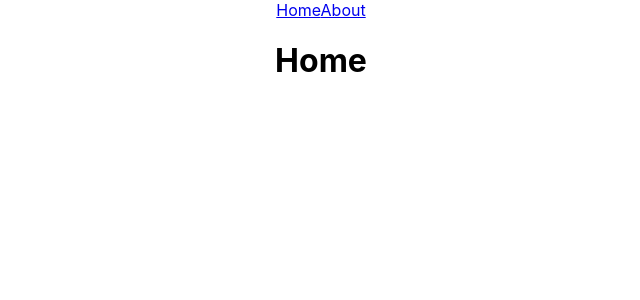
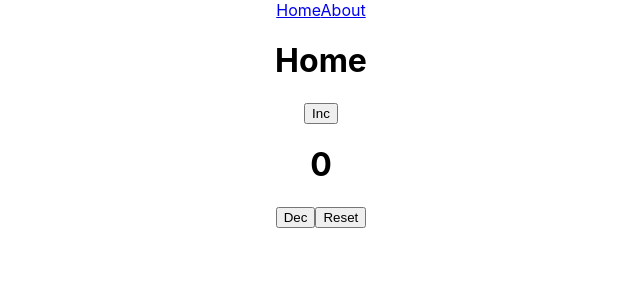
Before and after one commit to adityaprasad48/react-play, a React (Create React App) app: page / in a window 1280 px wide. Shown: the top 300 px of the page, without its empty margins (319-959 px from the left). Built offline with nearby package versions, Linux system fonts and the light colour scheme.

Commit message:
counter reducer added

```diff
--- a/src/Home.js
+++ b/src/Home.js
@@ -1,12 +1,43 @@
-import React from 'react'
+import React from 'react';
+import { useDispatch, useSelector } from 'react-redux';
+import {
+	decrementCounter,
+	incrementCounter,
+	resetCounter,
+} from './reducers/counterSlice';
 
 const Home = () => {
+	const count = useSelector((state) => state.counter.count);
+	const dispatch = useDispatch();
+	console.log({ count });
 
-  return (
-    <div>
-      <h1>Home</h1>
-    </div>
-  )
-}
+	const handleInc = () => {
+		dispatch(incrementCounter());
+	};
 
-export default Home
+	const handleDec = () => {
+		dispatch(decrementCounter());
+	};
+
+	const handleReset = () => {
+		dispatch(resetCounter());
+	};
+
+	return (
+		<div>
+			<h1>Home</h1>
+			<button type="button" onClick={handleInc}>
+				Inc
+			</button>
+			<h1>{count}</h1>
+			<button type="button" onClick={handleDec}>
+				Dec
+			</button>
+			<button type="button" onClick={handleReset}>
+				Reset
+			</button>
+		</div>
+	);
+};
+
+export default Home;
--- a/src/index.js
+++ b/src/index.js
@@ -1,15 +1,19 @@
 import React from 'react';
 import ReactDOM from 'react-dom';
+import { Provider } from 'react-redux';
 import { BrowserRouter } from 'react-router-dom';
 import App from './App';
 import './index.css';
 import reportWebVitals from './reportWebVitals';
+import { store } from './store/index';
 
 ReactDOM.render(
 	<React.StrictMode>
-		<BrowserRouter>
-			<App />
-		</BrowserRouter>
+		<Provider store={store}>
+			<BrowserRouter>
+				<App />
+			</BrowserRouter>
+		</Provider>
 	</React.StrictMode>,
 	document.getElementById('root')
 );
--- /dev/null
+++ b/src/reducers/counterSlice.js
@@ -0,0 +1,26 @@
+import { createSlice } from '@reduxjs/toolkit';
+
+const initialState = {
+	count: 0,
+};
+
+const counterSlice = createSlice({
+	initialState,
+	name: 'counter',
+	reducers: {
+		incrementCounter: (state) => {
+			state.count += 1;
+		},
+		decrementCounter: (state) => {
+			state.count -= 1;
+		},
+		resetCounter: () => initialState,
+	},
+});
+
+export default counterSlice.reducer;
+
+export const { incrementCounter, decrementCounter, resetCounter } =
+	counterSlice.actions;
+
+export const selectCount = (state) => state.counter.count;
--- /dev/null
+++ b/src/reducers/rootReducer.js
@@ -0,0 +1,7 @@
+import { combineReducers } from 'redux';
+import counter from './counterSlice';
+
+
+export const rootReducer = combineReducers({
+  counter
+})
--- /dev/null
+++ b/src/store/index.js
@@ -0,0 +1,6 @@
+import { configureStore } from '@reduxjs/toolkit';
+import { rootReducer } from './../reducers/rootReducer';
+
+export const store = configureStore({
+	reducer: rootReducer,
+});
```
